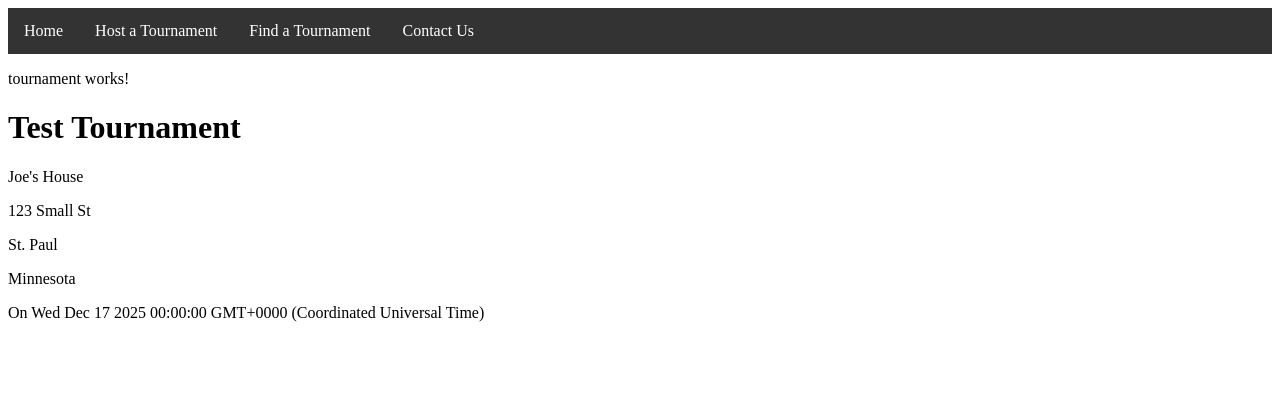
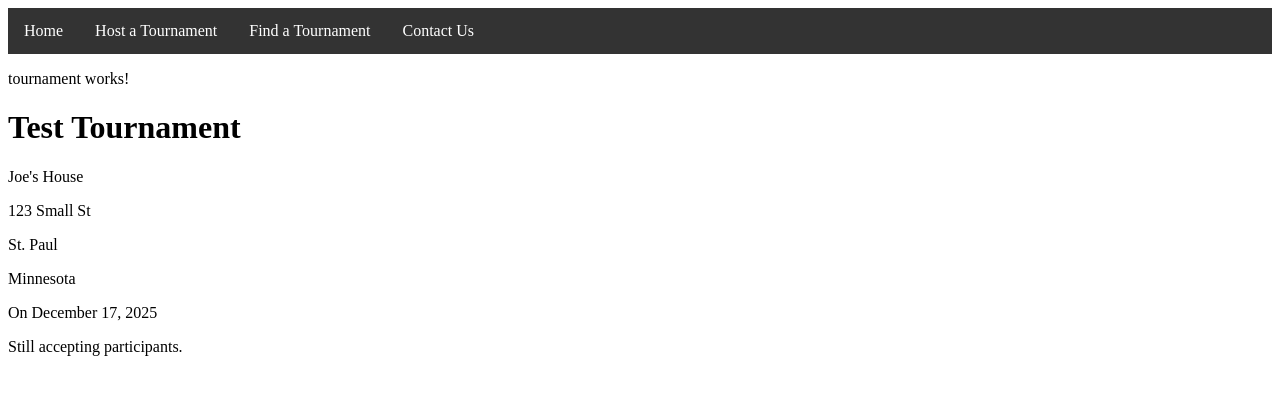
Before and after one commit to IDOMATH/tournament-finder, an Angular app in the folder frontend/: page /tournaments/1 in a window 1280 px wide. Shown: the top 394 px of the page. Built offline with nearby package versions, Linux system fonts and the light colour scheme.

Commit message:
Adding some date piping

```diff
--- a/frontend/src/app/tournaments/tournament/tournament.component.html
+++ b/frontend/src/app/tournaments/tournament/tournament.component.html
@@ -5,8 +5,11 @@
 <p>{{ tournament()!.city }}</p>
 <p>{{ tournament()!.state }}</p>
 @if(tournament()!.startDate.getTime() === tournament()!.endDate.getTime()){
-<p>On {{ tournament()!.startDate }}</p>
+<p>On {{ tournament()!.startDate | date : "longDate" }}</p>
 } @else {
 <p>From {{ tournament()!.startDate }} to {{ tournament()!.endDate }}</p>
-
+} @if(tournament()?.isFull) {
+<p>This tournament is full.</p>
+} @else {
+<p>Still accepting participants.</p>
 }
--- a/frontend/src/app/tournaments/tournament/tournament.component.ts
+++ b/frontend/src/app/tournaments/tournament/tournament.component.ts
@@ -1,10 +1,11 @@
 import { Component, inject, signal } from "@angular/core";
 import { TournamentService } from "../../services/tournament-service";
 import { Tournament } from "../../models/tournament.model";
+import { DatePipe } from "@angular/common";
 
 @Component({
   selector: "app-tournament",
-  imports: [],
+  imports: [DatePipe],
   templateUrl: "./tournament.component.html",
   styleUrl: "./tournament.component.css",
 })
```
